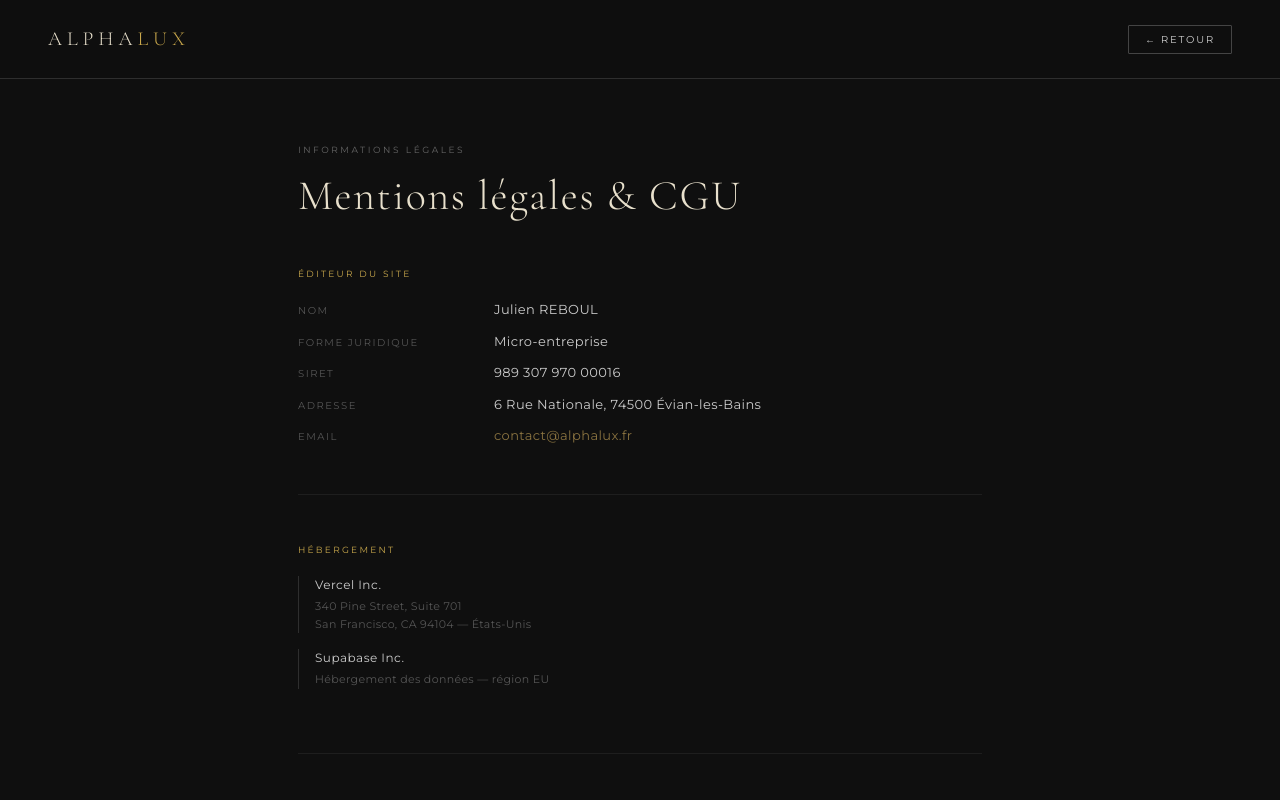
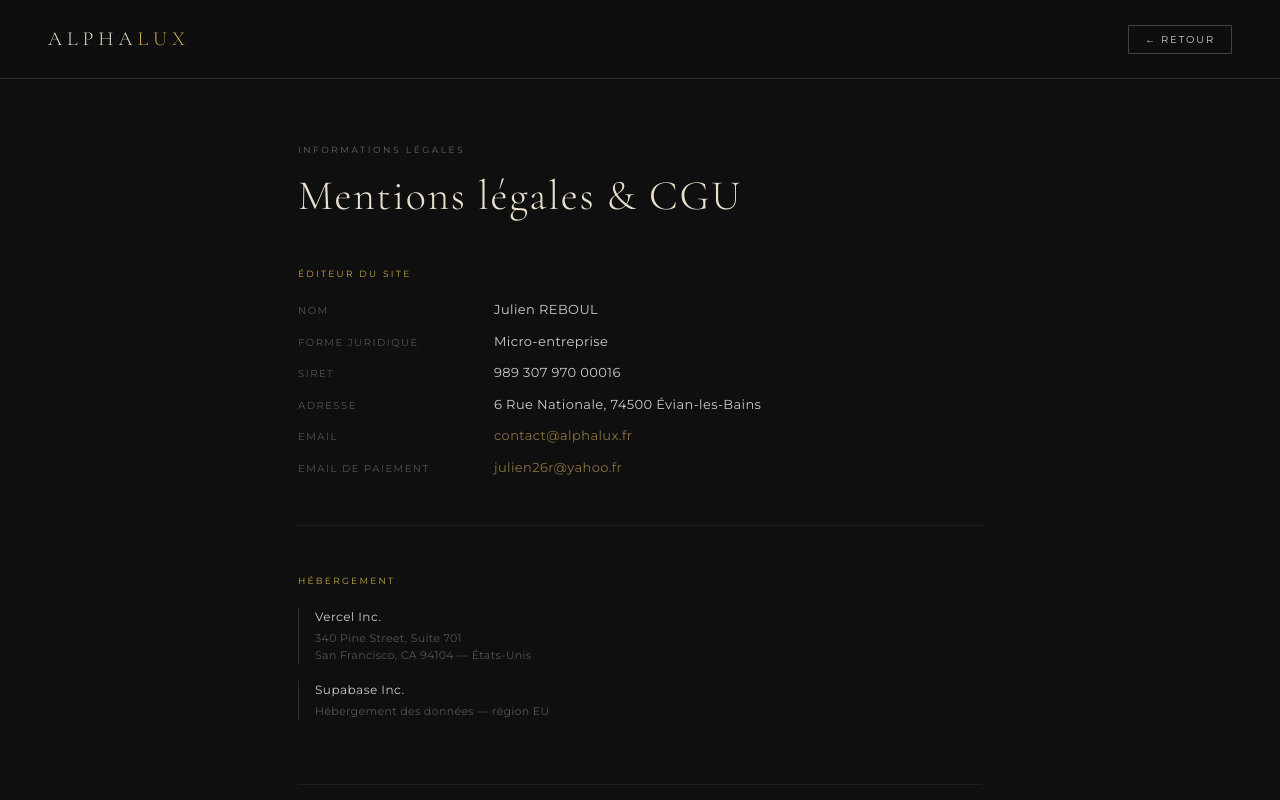
Before and after one commit to AlphaLux-Julien/alphalux, a Next.js app: page /legal in a window 1280 px wide. Shown: the top 800 px of the page. Built offline with nearby package versions, Linux system fonts and the light colour scheme.

Commit message:
Legal : ajout email de paiement Stripe (temporaire)

```diff
--- a/app/legal/page.tsx
+++ b/app/legal/page.tsx
@@ -258,6 +258,12 @@ export default function LegalPage() {
                   <a href="mailto:contact@alphalux.fr">contact@alphalux.fr</a>
                 </span>
               </div>
+              <div className="info-row">
+                <span className="info-label">Email de paiement</span>
+                <span className="info-value">
+                  <a href="mailto:julien26r@yahoo.fr">julien26r@yahoo.fr</a>
+                </span>
+              </div>
             </div>
           </div>
 
```
